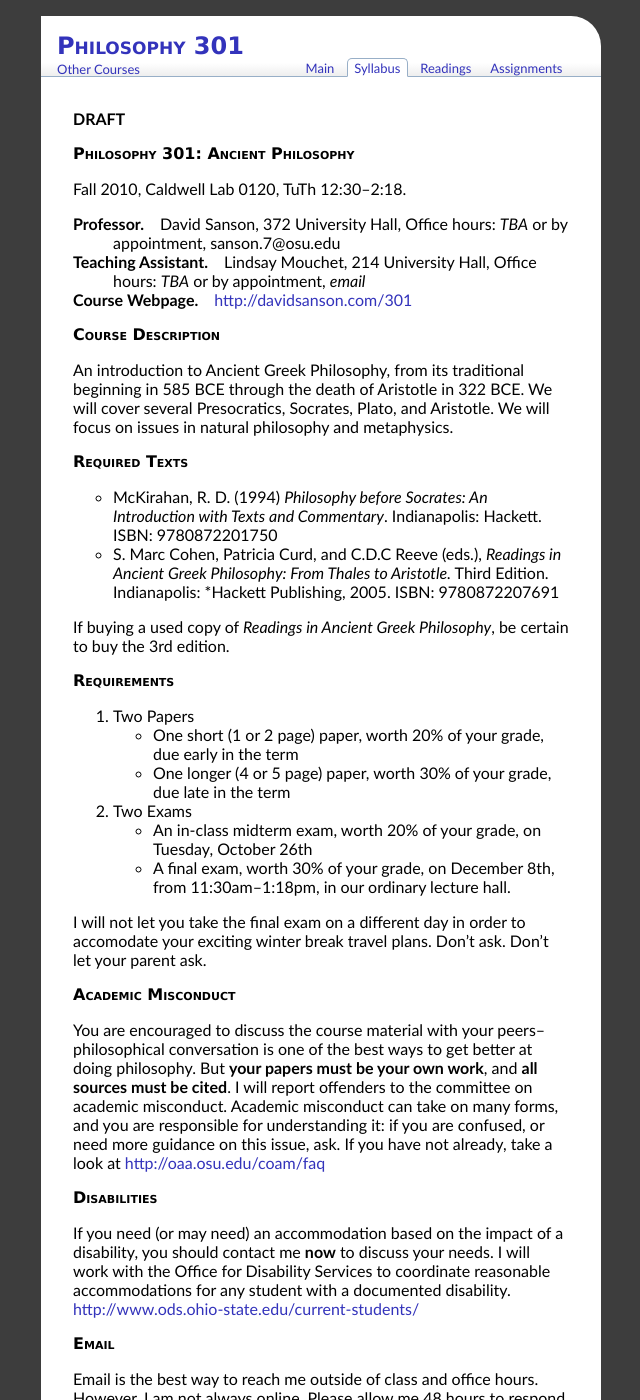
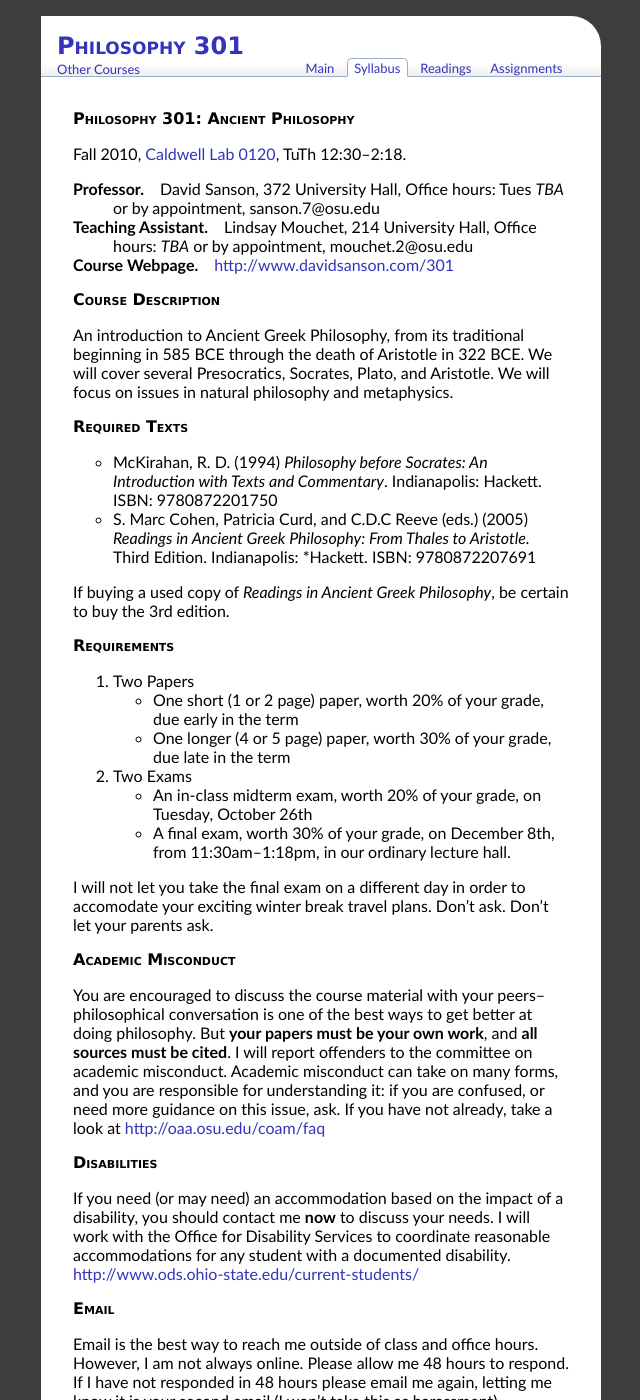
Before and after one commit to dsanson/dsanson.github.com, a Jekyll site: the page built from 301f2010/syllabus.markdown, in a window 1280 px wide and 1400 px high. Shown: the whole window, without its empty margins (319-959 px from the left). Built offline with Jekyll 4.4.1, drawn with Linux system fonts in a browser that asks for light colours; nearby versions of some CDN libraries; Markdown is read by kramdown in place of the engine named in the settings; comment, search, counter and statistics services are not loaded.

Commit message:
updating 301 syllabus

```diff
--- a/301f2010/syllabus.markdown
+++ b/301f2010/syllabus.markdown
@@ -2,23 +2,20 @@
 title: Syllabus
 layout: phil301
 section: syllabus
-
 ---
-
-**DRAFT**
 
 ## Philosophy 301: Ancient Philosophy ##
 
-Fall 2010, Caldwell Lab 0120, TuTh 12:30–2:18.
+Fall 2010, [Caldwell Lab 0120](http://www.osu.edu/map/building.php?building=026), TuTh 12:30–2:18.
 
 Professor
-:	David Sanson, 372 University Hall, Office hours: *TBA* or by appointment, sanson.7@osu.edu
+:	David Sanson, 372 University Hall, Office hours: Tues *TBA* or by appointment, sanson.7@osu.edu
 
 Teaching Assistant
-:	Lindsay Mouchet, 214 University Hall, Office hours: *TBA* or by appointment, *email*
+:	Lindsay Mouchet, 214 University Hall, Office hours: *TBA* or by appointment, mouchet.2@osu.edu
 
 Course Webpage
-:	[http://davidsanson.com/301](http://davidsanson.com/301)
+:	[http://www.davidsanson.com/301](http://www.davidsanson.com/301)
 
 ## Course Description ##
 
@@ -27,7 +24,7 @@ An introduction to Ancient Greek Philosophy, from its traditional beginning in 5
 ## Required Texts ##
 
 + McKirahan, R. D. (1994) *Philosophy before Socrates: An Introduction with Texts and Commentary*. Indianapolis: Hackett. ISBN: 9780872201750
-+ S. Marc Cohen, Patricia Curd, and C.D.C Reeve (eds.), *Readings in Ancient Greek Philosophy: From Thales to Aristotle.* Third Edition. Indianapolis: *Hackett Publishing, 2005. ISBN: 9780872207691
++ S. Marc Cohen, Patricia Curd, and C.D.C Reeve (eds.) (2005) *Readings in Ancient Greek Philosophy: From Thales to Aristotle.* Third Edition. Indianapolis: *Hackett. ISBN: 9780872207691
 
 If buying a used copy of *Readings in Ancient Greek Philosophy*, be certain to buy the 3rd edition.
 
@@ -41,7 +38,7 @@ If buying a used copy of *Readings in Ancient Greek Philosophy*, be certain to b
     +   An in-class midterm exam, worth 20% of your grade, on Tuesday, October 26th
     +   A final exam, worth 30% of your grade, on December 8th, from 11:30am--1:18pm, in our ordinary lecture hall.
 
-I will not let you take the final exam on a different day in order to accomodate your exciting winter break travel plans. Don't ask. Don't let your parent ask.
+I will not let you take the final exam on a different day in order to accomodate your exciting winter break travel plans. Don't ask. Don't let your parents ask.
 
 ## Academic Misconduct  ##
 
```
